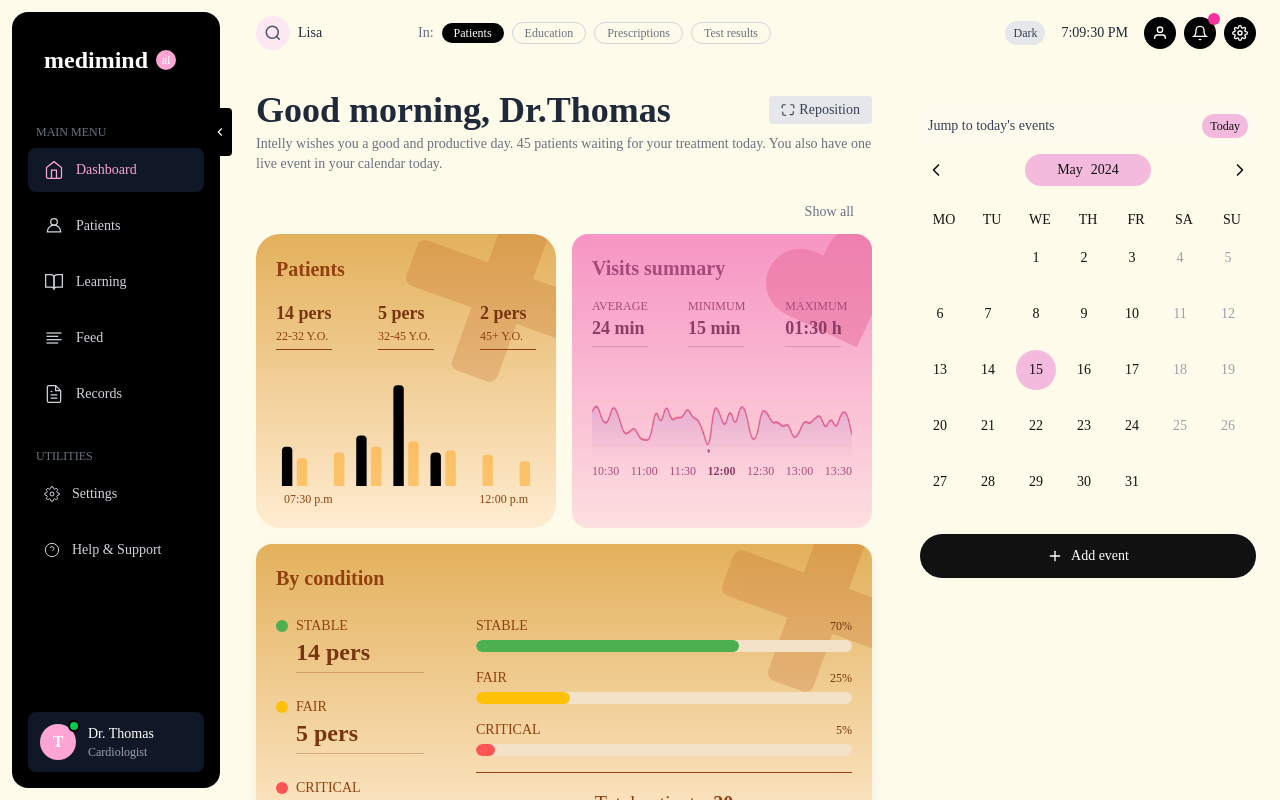
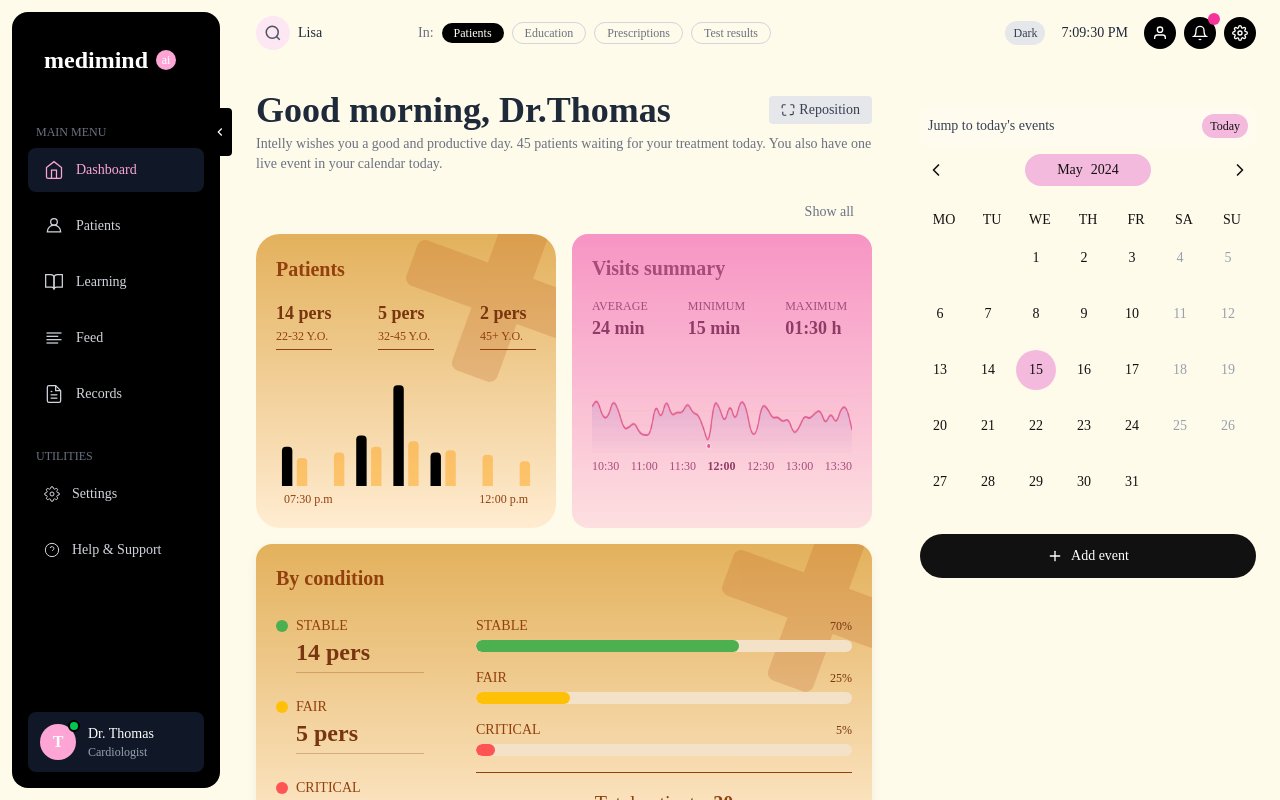
Before and after one commit to thomas-x-69/medimind-ai, a Next.js app: page / in a window 1280 px wide. Built offline with nearby package versions, Linux system fonts and the light colour scheme; a web font is replaced by a local one.

Commit message:
edited visits

```diff
--- a/src/components/dashboard/VisitsSummary.js
+++ b/src/components/dashboard/VisitsSummary.js
@@ -168,18 +168,6 @@ const VisitsSummary = ({
       )}
 
       {/* Heart background */}
-      <div className="absolute bottom-40 -right-10 opacity-40">
-        <svg
-          width="150"
-          height="150"
-          viewBox="0 0 24 24"
-          fill="#e05c8c"
-          stroke="none"
-          className="transform -rotate-20"
-        >
-          <path d="M20.84 4.61a5.5 5.5 0 0 0-7.78 0L12 5.67l-1.06-1.06a5.5 5.5 0 0 0-7.78 7.78L12 21.23l8.84-8.84a5.5 5.5 0 0 0 0-7.78z"></path>
-        </svg>
-      </div>
 
       <div className="flex justify-between items-center mb-4 relative z-20">
         <h2 className="text-xl font-bold text-[#a74b7b]">Visits summary</h2>
@@ -194,10 +182,6 @@ const VisitsSummary = ({
           >
             <div className="text-xs text-[#a74b7b]">{item.label}</div>
             <div className="font-bold text-lg text-[#903b67]">{item.value}</div>
-            <div
-              className="w-full mt-1 border-b border-[#a74b7b] opacity-30"
-              style={{ width: "3.5rem" }}
-            ></div>
           </div>
         ))}
       </div>
```
